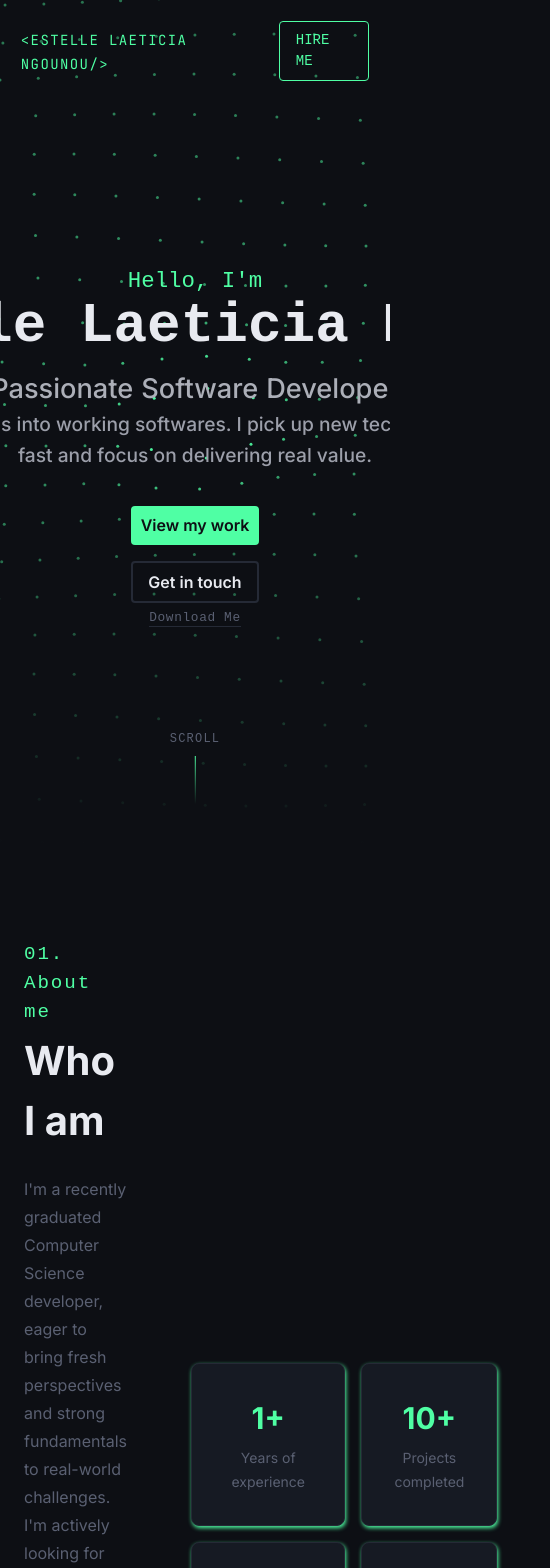
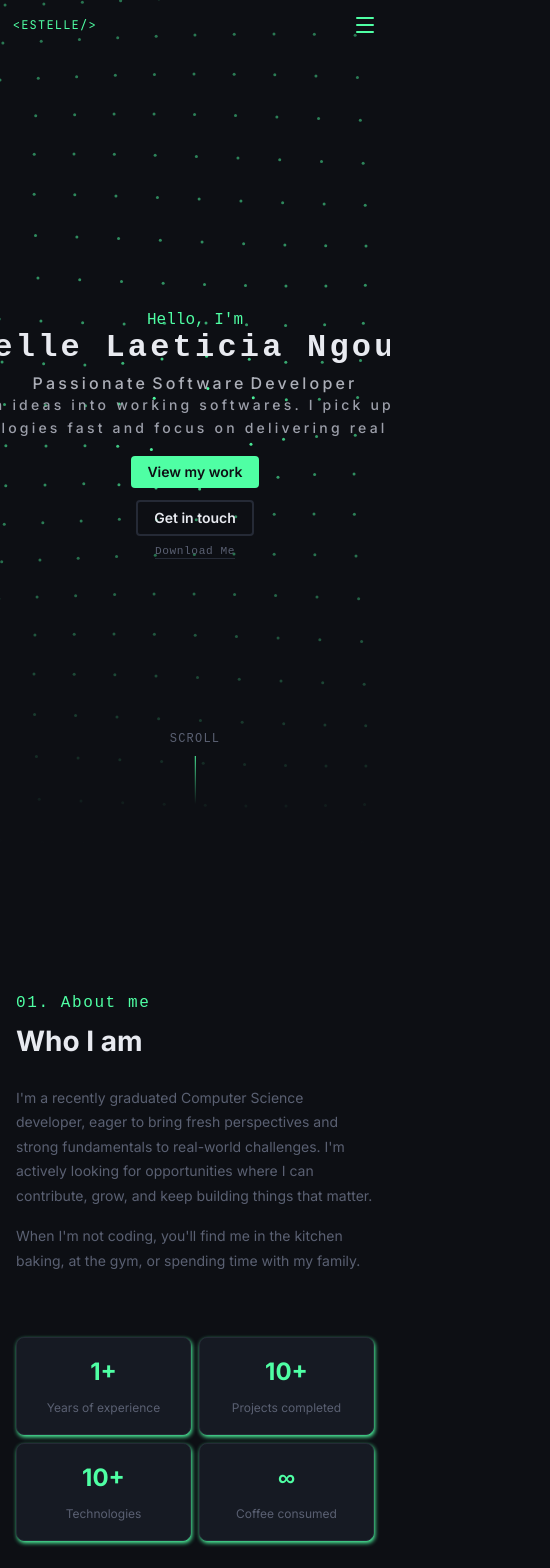
Before and after one commit to EstelleNgounou/engou005_portfolio, a Next.js app: page / in a window 390 px wide. Shown: the top 1568 px of the page, 550 px wide, since content can reach past the window. Built offline with nearby package versions, Linux system fonts and the light colour scheme.

Commit message:
mobile friendly

```diff
--- a/src/app/layout.tsx
+++ b/src/app/layout.tsx
@@ -24,6 +24,9 @@ export default function RootLayout({
 }) {
   return (
     <html lang="en" className="scroll-smooth">
+      <head>
+        <meta name="viewport" content="width=device-width, initial-scale=1" />
+      </head>
       <body className={`${inter.variable} ${jetbrainsMono.variable} font-sans bg-bg text-text`}>
         {children}
       </body>
--- a/src/components/sections/About.tsx
+++ b/src/components/sections/About.tsx
@@ -3,31 +3,31 @@ import { motion } from "framer-motion";
 
 export default function About() {
   return (
-    <section id="about" style={{ minHeight: '100vh', padding: '6rem 1.5rem', display: 'flex', alignItems: 'center' }}>
-      <div style={{ maxWidth: '72rem', margin: '0 auto', display: 'grid', gridTemplateColumns: '1fr 1fr', gap: '4rem', alignItems: 'center', width: '100%' }}>
+    <section id="about" style={{ minHeight: '100vh', padding: 'clamp(3rem, 8vw, 6rem) clamp(1rem, 4vw, 1.5rem)', display: 'flex', alignItems: 'center' }}>
+      <div style={{ maxWidth: '72rem', margin: '0 auto', display: 'grid', gridTemplateColumns: 'repeat(auto-fit, minmax(300px, 1fr))', gap: 'clamp(2rem, 5vw, 4rem)', alignItems: 'center', width: '100%' }}>
 
         {/* Text */}
         <div>
-          <p style={{ fontFamily: 'monospace', color: '#4FFFA4', fontSize: '1.2rem', letterSpacing: '0.1em', marginBottom: '0.3rem' }}>
+          <p style={{ fontFamily: 'monospace', color: '#4FFFA4', fontSize: 'clamp(1rem, 2vw, 1.2rem)', letterSpacing: '0.1em', marginBottom: '0.3rem' }}>
             01. About me
           </p>
-          <h2 style={{ fontSize: '2.5rem', fontWeight: '700', color: '#E8EAF0', marginBottom: '1.5rem' }}>
+          <h2 style={{ fontSize: 'clamp(1.75rem, 5vw, 2.5rem)', fontWeight: '700', color: '#E8EAF0', marginBottom: '1.5rem' }}>
             Who I am
           </h2>
-          <p style={{ color: '#5A6072', lineHeight: '1.75', marginBottom: '1rem' }}>
+          <p style={{ color: '#5A6072', lineHeight: '1.75', marginBottom: '1rem', fontSize: 'clamp(0.875rem, 1.5vw, 0.95rem)' }}>
             I&apos;m a recently graduated Computer Science developer,
             eager to bring fresh perspectives and strong fundamentals to real-world challenges.
             I&apos;m actively looking for opportunities where I can contribute, grow,
             and keep building things that matter.
           </p>
-          <p style={{ color: '#5A6072', lineHeight: '1.75' }}>
+          <p style={{ color: '#5A6072', lineHeight: '1.75', fontSize: 'clamp(0.875rem, 1.5vw, 0.95rem)' }}>
             When I&apos;m not coding, you&apos;ll find me in the kitchen baking,
             at the gym, or spending time with my family.
           </p>
         </div>
 
         {/* Stats */}
-        <div style={{ display: 'grid', gridTemplateColumns: '1fr 1fr', gap: '1rem', marginTop: '6rem' }}>
+        <div style={{ display: 'grid', gridTemplateColumns: 'repeat(auto-fit, minmax(150px, 1fr))', gap: 'clamp(0.5rem, 2vw, 1rem)', marginTop: 'clamp(2rem, 4vw, 6rem)' }}>
           {[
             { value: '1+',  label: 'Years of experience' },
             { value: '10+', label: 'Projects completed'  },
@@ -46,12 +46,12 @@ export default function About() {
                 transition: { duration: 0.1, type: 'tween' }
               }}
               style={{backgroundColor: '#161A23',  border: '1px solid #252A36', borderRadius: '0.5rem',
-              padding: '2rem', textAlign: 'center', cursor: 'default',  boxShadow: '1px 2px 4px #4FFFA4'}}
+              padding: 'clamp(1rem, 2vw, 2rem)', textAlign: 'center', cursor: 'default',  boxShadow: '1px 2px 4px #4FFFA4'}}
               >
-            <span style={{display: 'block', fontSize: '1.875rem', fontWeight: '700', color: '#4FFFA4', marginBottom: '0.25rem' }}>
+            <span style={{display: 'block', fontSize: 'clamp(1.5rem, 3vw, 1.875rem)', fontWeight: '700', color: '#4FFFA4', marginBottom: '0.25rem' }}>
             {stat.value}
             </span>
-            <span style={{ color: '#5A6072', fontSize: '0.875rem' }}>
+            <span style={{ color: '#5A6072', fontSize: 'clamp(0.75rem, 1vw, 0.875rem)' }}>
             {stat.label}
             </span>
           </motion.div>
--- a/src/components/sections/Hero.tsx
+++ b/src/components/sections/Hero.tsx
@@ -20,18 +20,18 @@ export default function Hero() {
       <div className="absolute inset-0 z-10 bg-gradient-to-b from-bg/30 via-transparent to-bg pointer-events-none" />
 
       {/* Content */}
-      <div className="relative z-20 text-center px-6 max-w-3xl mx-auto">
+      <div className="relative z-20 text-center px-4 sm:px-6 max-w-3xl mx-auto">
         <motion.p
           initial={{ opacity: 0 }}
           whileInView={{ opacity: 1, y: 0 }}
           viewport={{ amount: 0.3 , once: false }}
           transition={{ delay: 0.3, duration: 0.7 }}
-          style={{ fontSize: '1.4rem', color: '#4FFFA4', marginBottom: '0', fontFamily: 'monospace', marginTop: '3rem' }}>
+          style={{ fontSize: 'clamp(1rem, 2vw, 1.4rem)', color: '#4FFFA4', marginBottom: '0', fontFamily: 'monospace', marginTop: 'clamp(1.5rem, 3vw, 3rem)' }}>
           Hello, I&apos;m
         </motion.p>
 
-        <h1 style={{fontSize: '3.5rem', fontWeight: '700', color: '#E8EAF0', marginBottom: '1rem',
-          letterSpacing: '0.2 rem', fontFamily: 'monospace', lineHeight: '1', maxWidth: '48rem'}}>
+        <h1 style={{fontSize: 'clamp(2rem, 7vw, 3.5rem)', fontWeight: '700', color: '#E8EAF0', marginBottom: 'clamp(0.5rem, 2vw, 1rem)',
+          letterSpacing: '0.2rem', fontFamily: 'monospace', lineHeight: '1', maxWidth: '48rem', marginLeft: 'auto', marginRight: 'auto'}}>
             {name.map((letter, i) => (
             <motion.span
               key={i}
@@ -46,8 +46,8 @@ export default function Hero() {
           ))}
         </h1>
 
-        <h2 style={{fontSize: '1.7rem', fontWeight: '500', color: '#ACAFB8', marginBottom: '0rem',
-          letterSpacing: '0.2 rem', lineHeight: '1.4',  display: 'flex', justifyContent: 'center', gap: '0.5rem', flexWrap: 'wrap' }}>
+        <h2 style={{fontSize: 'clamp(1rem, 4vw, 1.4rem)', fontWeight: '500', color: '#ACAFB8', marginBottom: '0rem',
+          letterSpacing: '0.2rem', lineHeight: '1.4',  display: 'flex', justifyContent: 'center', gap: 'clamp(0.25rem, 1vw, 0.5rem)', flexWrap: 'wrap' }}>
           {title.map((word, i) => (
             <motion.span
               key={i}
@@ -65,24 +65,24 @@ export default function Hero() {
           viewport={{ amount: 0.3, once: false  }}
           whileInView={{ opacity: 1, y: 0 }}
           transition={{ delay: 1.8 + name.length * 0.04 + 0.3 + title.length * 0.15 + 0.3, duration: 0.6 }}
-          style={{fontSize: '1.2rem', fontWeight: '500', color: '#9C9FAA', marginBottom: '2.2rem',
-          letterSpacing: '0.2 rem', lineHeight: '1.625', maxWidth: '36rem', marginInline: 'auto'}}>
+          style={{fontSize: 'clamp(0.875rem, 2vw, 0.875rem)', fontWeight: '500', color: '#9C9FAA', marginBottom: 'clamp(1rem, 3vw, 2.2rem)',
+          letterSpacing: '0.2rem', lineHeight: '1.625', maxWidth: '36rem', marginInline: 'auto'}}>
           I turn ideas into working softwares. I pick up new technologies fast and focus on delivering real value.
         </motion.p>
 
-        <div className="flex flex-col sm:flex-row items-center justify-center gap-4 animate-fade-up mb-8">
+        <div className="flex flex-col sm:flex-row items-center justify-center gap-3 sm:gap-4 animate-fade-up mb-6 sm:mb-8">
           <motion.a
             href="#projects"
-            style={{ backgroundColor: '#4FFFA4', fontSize: '1rem', fontWeight: '600', color: '#0D0F14', borderRadius: '0.25rem',
-            padding: '0.5rem', letterSpacing: '0rem', lineHeight: '1.4', width: '8rem'}}
+            style={{ backgroundColor: '#4FFFA4', fontSize: 'clamp(0.875rem, 1.5vw, 1rem)', fontWeight: '600', color: '#0D0F14', borderRadius: '0.25rem',
+            padding: 'clamp(0.4rem, 1vw, 0.5rem) clamp(1rem, 3vw, 2rem)', letterSpacing: '0rem', lineHeight: '1.4'}}
             transition={{ type: 'tween', duration: 0.2}}
             whileHover={{ opacity:0.65}}>
             View my work
           </motion.a>
           <motion.a
             href="#contact"
-            style={{borderWidth: '2px', borderColor: '#252A36', fontSize: '1rem', fontWeight: '600', color: '#E8EAF0', borderRadius: '0.25rem',
-            padding: '0.5rem', letterSpacing: '0rem', lineHeight: '1.4', width: '8rem'}}
+            style={{borderWidth: '2px', borderColor: '#252A36', fontSize: 'clamp(0.875rem, 1.5vw, 1rem)', fontWeight: '600', color: '#E8EAF0', borderRadius: '0.25rem',
+            padding: 'clamp(0.4rem, 1vw, 0.5rem) clamp(1rem, 3vw, 2rem)', letterSpacing: '0rem', lineHeight: '1.4'}}
             transition={{ type: 'tween', duration: 0.3}}
             whileHover={{ borderColor: '#4FFFA4', color: "#4FFFA4" }}
           >
@@ -92,7 +92,7 @@ export default function Hero() {
         <a
         href="/cv.pdf"
         target="_blank"
-        style={{ color: '#5A6072', fontSize: '0.8rem', fontFamily: 'monospace', textDecoration: 'none',letterSpacing: '0.05em',
+        style={{ color: '#5A6072', fontSize: 'clamp(0.7rem, 1vw, 0.8rem)', fontFamily: 'monospace', textDecoration: 'none',letterSpacing: '0.05em',
         borderBottom: '1px solid #252A36', paddingBottom: '1px', transition: 'color 0.2s',}}
         onMouseEnter={e => e.currentTarget.style.color = '#4FFFA4'}
         onMouseLeave={e => e.currentTarget.style.color = '#5A6072'}>
--- a/src/components/ui/Navbar.tsx
+++ b/src/components/ui/Navbar.tsx
@@ -1,7 +1,8 @@
 'use client'
 
 import { useState, useEffect } from 'react'
-import { motion } from "framer-motion";
+import { motion, AnimatePresence } from "framer-motion";
+import { Menu, X } from 'lucide-react'
 
 const home = [{ label: 'Hero',     href: '#hero'     }]
 
@@ -15,12 +16,15 @@ const links = [
 
 export default function Navbar() {
   const [scrolled, setScrolled] = useState(false)
+  const [isOpen, setIsOpen] = useState(false)
 
   useEffect(() => {
     const onScroll = () => setScrolled(window.scrollY > 20)
     window.addEventListener('scroll', onScroll)
     return () => window.removeEventListener('scroll', onScroll)
   }, [])
+
+  const closeMobileMenu = () => setIsOpen(false)
 
   return (
     <nav
@@ -30,25 +34,23 @@ export default function Navbar() {
           : 'bg-transparent'
       }`}
     >
-      <div style={{maxWidth:'100%',marginLeft:'0', padding: '1.3rem',display: 'flex',alignItems: 'center', justifyContent: 'space-between'}}>
-        <div>
+      <div style={{maxWidth:'100%',marginLeft:'0', padding: 'clamp(0.8rem, 2%, 1.3rem)', display: 'flex',alignItems: 'center', justifyContent: 'space-between'}}>
         {/* Logo / Name */}
         <a href='#hero'
-          className="font-mono text-accent text-sm tracking-widest uppercase">
-          {'<Estelle Laeticia Ngounou/>'}
+          className="font-mono text-accent text-xs sm:text-sm tracking-widest uppercase whitespace-nowrap">
+          {'<Estelle/>'}
         </a>
-        </div>
 
-        <div style={{gap: '4rem' , display: 'flex',alignItems: 'center', justifyContent: 'space-between'}}>
-        {/* Links */}
-        <ul className="hidden md:flex items-center gap-8">
+        <div style={{gap: 'clamp(1rem, 3vw, 4rem)', display: 'flex',alignItems: 'center', justifyContent: 'space-between'}}>
+        {/* Desktop Links */}
+        <ul className="hidden md:flex items-center gap-4 lg:gap-8">
           {links.map((link) => (
             <li key={link.href}>
               <motion.a
                 href={link.href}
                 transition={{ type: 'spring', stiffness: 100 }}
                 whileHover={{ scale:1.1, color: "#4FFFA4" }}
-                style={{color: '#c5c7d0', fontSize: '1rem', textDecoration: 'none', fontFamily: 'monospace'}}
+                style={{color: '#c5c7d0', fontSize: 'clamp(0.75rem, 1vw, 1rem)', textDecoration: 'none', fontFamily: 'monospace'}}
               >
                 {link.label}
               </motion.a>
@@ -56,18 +58,100 @@ export default function Navbar() {
           ))}
         </ul>
 
-        {/* CTA */}
+        {/* Desktop CTA */}
         <motion.a
           href="#contact"
           whileHover={{ scale: 1.1, backgroundColor: "#2ecc71", color: "#000000" }}
-          style={{fontSize: '0.875rem', border: '1px solid #4FFFA4', color: '#4FFFA4', padding: '0.5rem 1rem',
-          borderRadius: '4px', textDecoration: 'none', fontFamily: 'monospace', transition: 'all 0.2s'
-        }}
+          style={{fontSize: 'clamp(0.7rem, 1vw, 0.875rem)', border: '1px solid #4FFFA4', color: '#4FFFA4', padding: 'clamp(0.4rem, 1vw, 0.5rem) clamp(0.7rem, 2vw, 1rem)',
+          borderRadius: '4px', textDecoration: 'none', fontFamily: 'monospace', transition: 'all 0.2s', display: 'none'}}
+          className="hidden md:inline-block"
         >
           HIRE ME
         </motion.a>
+
+        {/* Mobile Menu Button */}
+        <button
+          onClick={() => setIsOpen(!isOpen)}
+          className="md:hidden p-2 text-accent z-50"
+          aria-label="Toggle menu"
+        >
+          {isOpen ? <X size={24} /> : <Menu size={24} />}
+        </button>
         </div>
       </div>
+
+      {/* Mobile Menu */}
+      <AnimatePresence>
+        {isOpen && (
+          <motion.div
+            initial={{ opacity: 0, y: -20 }}
+            animate={{ opacity: 1, y: 0 }}
+            exit={{ opacity: 0, y: -20 }}
+            transition={{ duration: 0.3 }}
+            style={{
+              backgroundColor: '#161A23',
+              borderBottom: '1px solid #252A36',
+              position: 'absolute',
+              top: '100%',
+              left: 0,
+              right: 0,
+              zIndex: 40
+            }}
+          >
+            <ul style={{display: 'flex', flexDirection: 'column', gap: '0.5rem', padding: '1rem', listStyle: 'none'}}>
+              {links.map((link) => (
+                <li key={link.href}>
+                  <a
+                    href={link.href}
+                    onClick={closeMobileMenu}
+                    style={{
+                      color: '#c5c7d0',
+                      fontSize: '0.875rem',
+                      textDecoration: 'none',
+                      fontFamily: 'monospace',
+                      display: 'block',
+                      padding: '0.75rem 0',
+                      transition: 'color 0.2s'
+                    }}
+                    onMouseEnter={e => e.currentTarget.style.color = '#4FFFA4'}
+                    onMouseLeave={e => e.currentTarget.style.color = '#c5c7d0'}
+                  >
+                    {link.label}
+                  </a>
+                </li>
+              ))}
+              <li>
+                <a
+                  href="#contact"
+                  onClick={closeMobileMenu}
+                  style={{
+                    fontSize: '0.875rem',
+                    border: '1px solid #4FFFA4',
+                    color: '#4FFFA4',
+                    padding: '0.5rem 1rem',
+                    borderRadius: '4px',
+                    textDecoration: 'none',
+                    fontFamily: 'monospace',
+                    display: 'inline-block',
+                    marginTop: '0.5rem',
+                    transition: 'all 0.2s'
+                  }}
+                  onMouseEnter={e => {
+                    e.currentTarget.style.backgroundColor = '#4FFFA4'
+                    e.currentTarget.style.color = '#0D0F14'
+                  }}
+                  onMouseLeave={e => {
+                    e.currentTarget.style.backgroundColor = 'transparent'
+                    e.currentTarget.style.color = '#4FFFA4'
+                  }}
+                >
+                  HIRE ME
+                </a>
+              </li>
+            </ul>
+          </motion.div>
+        )}
+      </AnimatePresence>
     </nav>
   )
 }
```
Also changed, not shown: src/components/sections/Contact.tsx (+26 -24 lines), src/components/sections/Education.tsx (+11 -11 lines), src/components/sections/Projects.tsx (+14 -14 lines), src/components/sections/Skills.tsx (+8 -8 lines).
